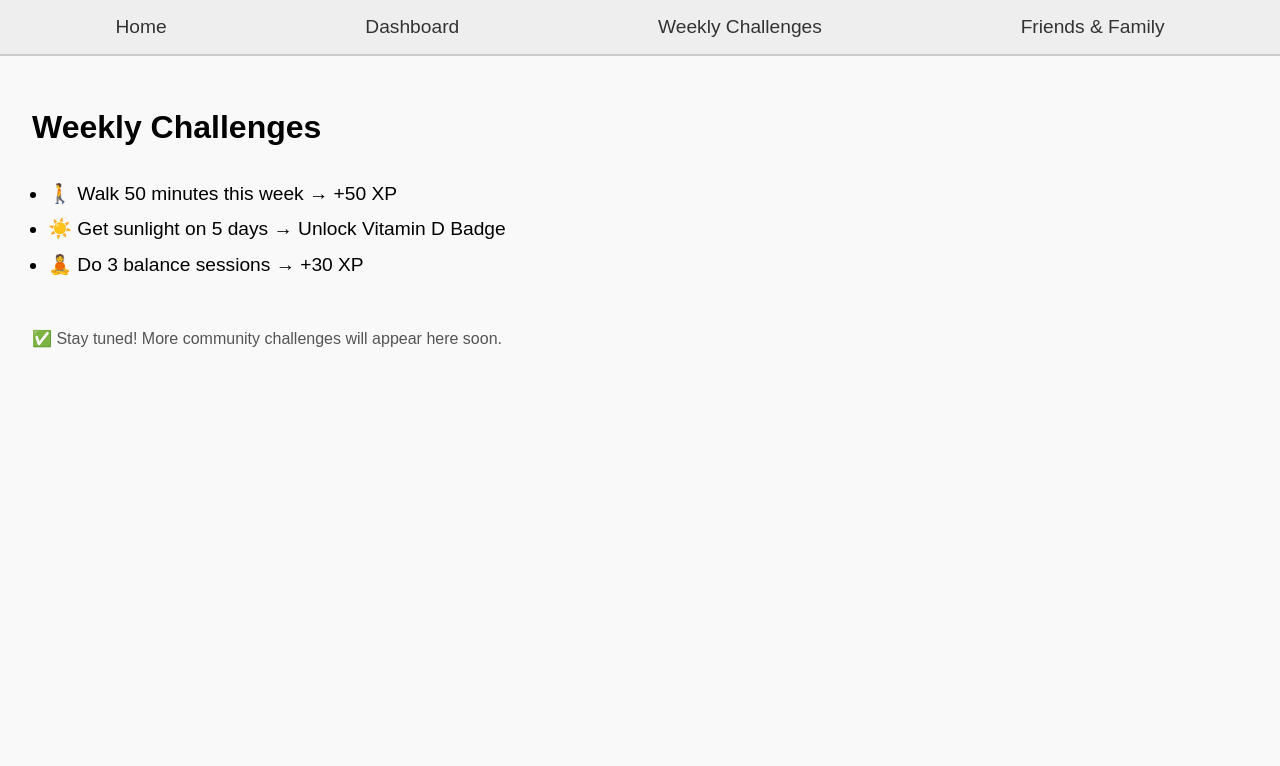
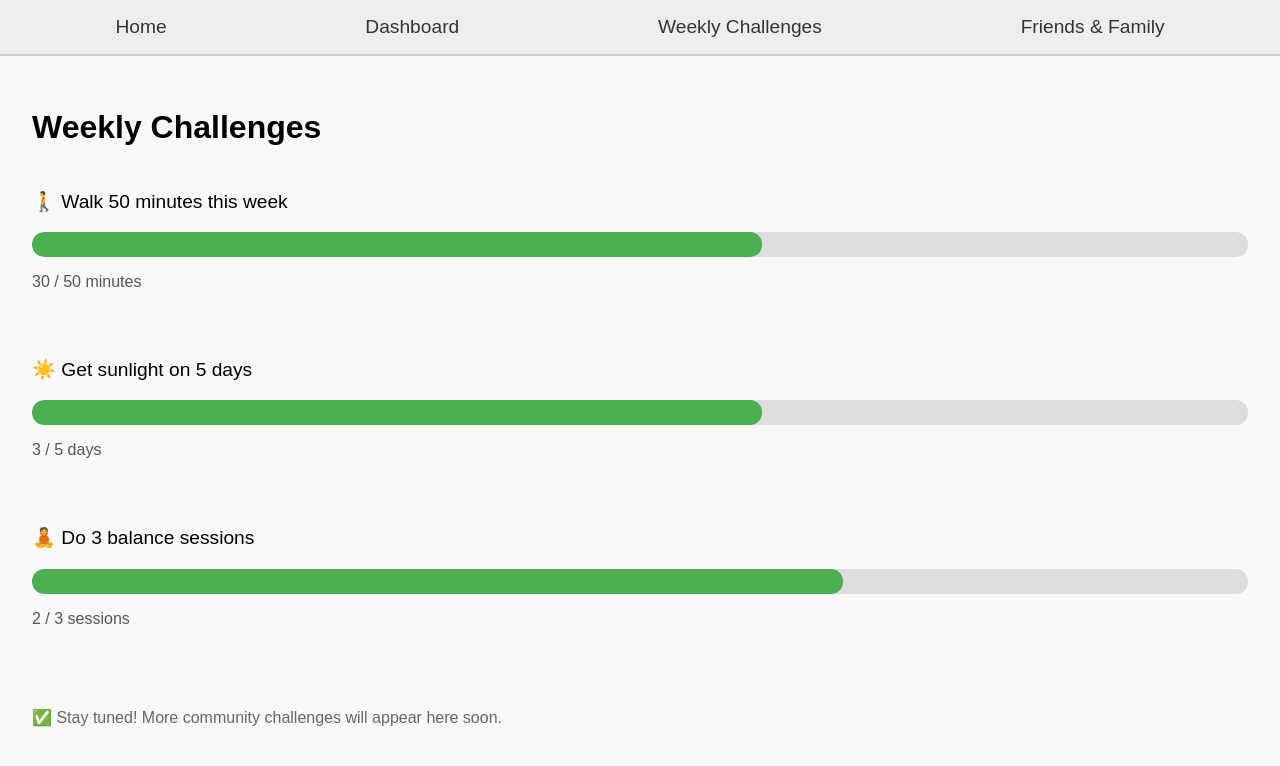
Before and after one commit to shivanamdeo23-cpu/regain, a Next.js app: page /challenges in a window 1280 px wide. Shown: the top 766 px of the page. Built offline with nearby package versions, Linux system fonts and the light colour scheme.

Commit message:
Update page.tsx

```diff
--- a/app/challenges/page.tsx
+++ b/app/challenges/page.tsx
@@ -1,13 +1,36 @@
+'use client';
+
+import { useState } from 'react';
+
 export default function Challenges() {
+  // Fake progress state (later we can connect to real habit completion)
+  const [progress, setProgress] = useState({
+    walk: 30,      // out of 50 minutes
+    sunlight: 3,   // out of 5 days
+    balance: 2     // out of 3 sessions
+  });
+
   return (
     <main style={styles.page}>
       <h1 style={styles.title}>Weekly Challenges</h1>
 
-      <ul style={styles.list}>
-        <li style={styles.item}>🚶 Walk 50 minutes this week → +50 XP</li>
-        <li style={styles.item}>☀️ Get sunlight on 5 days → Unlock Vitamin D Badge</li>
-        <li style={styles.item}>🧘 Do 3 balance sessions → +30 XP</li>
-      </ul>
+      <div style={styles.challenge}>
+        <p>🚶 Walk 50 minutes this week</p>
+        <ProgressBar value={progress.walk} max={50} />
+        <p style={styles.smallText}>{progress.walk} / 50 minutes</p>
+      </div>
+
+      <div style={styles.challenge}>
+        <p>☀️ Get sunlight on 5 days</p>
+        <ProgressBar value={progress.sunlight} max={5} />
+        <p style={styles.smallText}>{progress.sunlight} / 5 days</p>
+      </div>
+
+      <div style={styles.challenge}>
+        <p>🧘 Do 3 balance sessions</p>
+        <ProgressBar value={progress.balance} max={3} />
+        <p style={styles.smallText}>{progress.balance} / 3 sessions</p>
+      </div>
 
       <p style={styles.note}>
         ✅ Stay tuned! More community challenges will appear here soon.
@@ -16,18 +39,40 @@ export default function Challenges() {
   );
 }
 
+function ProgressBar({ value, max }: { value: number; max: number }) {
+  const percentage = Math.min((value / max) * 100, 100);
+  return (
+    <div style={styles.progressContainer}>
+      <div style={{ ...styles.progressFill, width: `${percentage}%` }} />
+    </div>
+  );
+}
+
 const styles: { [key: string]: React.CSSProperties } = {
   page: {
     display: "flex",
     flexDirection: "column",
-    alignItems: "flex-start",
     padding: "2rem",
     fontSize: "1.2rem",
     background: "#f9f9f9",
     minHeight: "100vh",
   },
-  title: { fontSize: "2rem", marginBottom: "1rem" },
-  list: { paddingLeft: "1rem", marginBottom: "1.5rem" },
-  item: { marginBottom: "0.8rem" },
-  note: { marginTop: "1rem", fontSize: "1rem", color: "#555" },
+  title: { fontSize: "2rem", marginBottom: "1.5rem" },
+  challenge: { marginBottom: "2rem" },
+  smallText: { fontSize: "1rem", color: "#555" },
+  note: { marginTop: "2rem", fontSize: "1rem", color: "#666" },
+  progressContainer: {
+    width: "100%",
+    height: "25px",
+    background: "#ddd",
+    borderRadius: "12px",
+    overflow: "hidden",
+    margin: "0.5rem 0"
+  },
+  progressFill: {
+    height: "100%",
+    background: "#4CAF50",
+    borderRadius: "12px",
+    transition: "width 0.4s ease"
+  }
 };
```
